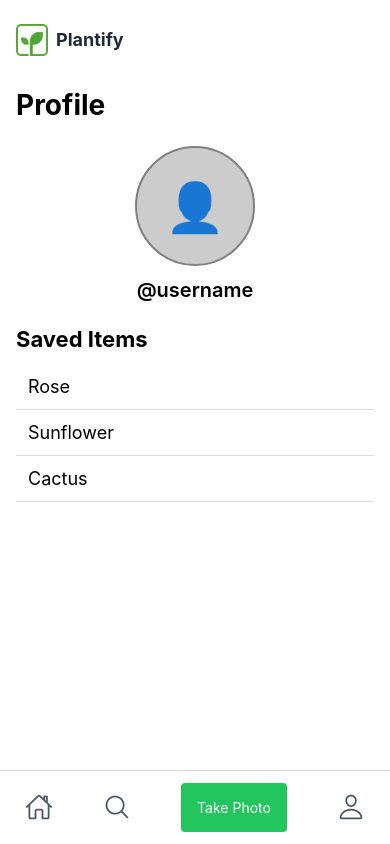
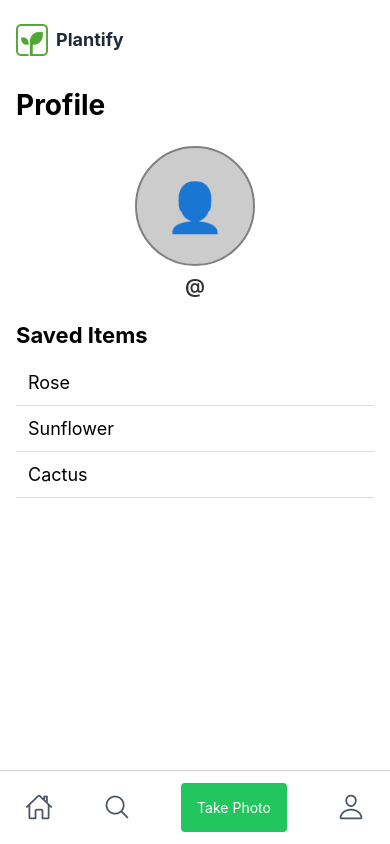
Before and after one commit to Calscode/Plantify-V3, a React Native app: screen /Profile in a window 390 px wide. Built offline with nearby package versions, Linux system fonts and the light colour scheme.

Commit message:
user store in the profile page

```diff
--- a/App.tsx
+++ b/App.tsx
@@ -20,10 +20,12 @@ import { View } from 'react-native';
 import PlantDetailScreen from '~/components/Screens/PlantDetailCard';
 import ProfileScreen from '~/components/Screens/Profilescreen';
 import GardeningJournal from '~/components/Screens/DiaryScreen';
+import { UserProvider } from '~/components/UserContext';
 
 export type RootStackParamList = {
   Login: undefined;
   Home: { username: string };
+  Profile: { username: string };
   Discovery: undefined;
   HintsScreen: undefined;
   VegCard: undefined;
@@ -31,7 +33,6 @@ export type RootStackParamList = {
   FruitCard: undefined;
   HintsCard: undefined;
   PlantDetail: { plant: any };
-  Profile: undefined;
   Journal: undefined;
   QuizScreen: undefined;
   SearchScreen: undefined;
@@ -44,6 +45,7 @@ export default function App() {
   const [currentRoute, setCurrentRoute] = useState<string | undefined>('Login');
 
   return (
+    <UserProvider>
       <SafeAreaProvider>
         <NavigationContainer
           ref={navigationRef}
@@ -74,5 +76,6 @@ export default function App() {
           </View>
         </NavigationContainer>
       </SafeAreaProvider>
+    </UserProvider>
   );
 }
--- a/src/components/Screens/Homepage.tsx
+++ b/src/components/Screens/Homepage.tsx
@@ -5,10 +5,13 @@ import { RootStackParamList } from '../../../App';
 import PlantOnloadScreen from './PlantOnloadScreen';
 import WeatherBox from '../WeatherBox';
 import QuizButton from '../QuizButton';
+import { useUser } from '../UserContext';
 
 type Props = NativeStackScreenProps<RootStackParamList, 'Home'>;
 
-const Homepage = ({ navigation }: Props) => {
+const Homepage = ({ navigation, route }: Props) => {
+const { username } = useUser();
+
   const [groupIndex, setGroupIndex] = useState(0);
 
   const handleTakeQuiz = () => {
@@ -18,7 +21,7 @@ const Homepage = ({ navigation }: Props) => {
 
   return (
     <View style={styles.container}>
-      <Text style={styles.title}>🌿 Welcome to Plantify!</Text>
+      <Text style={styles.title}>🌿 Welcome to Plantify, {username}!</Text>
 
       <View style={styles.topRow}>
         <PlantOnloadScreen />
@@ -39,9 +42,6 @@ const Homepage = ({ navigation }: Props) => {
             color="#4CAF50"
           />
         </View>
-        {/* <View style={styles.buttonWrapper}>
-          <Button title="Take Quiz 🌿" onPress={handleTakeQuiz} color="#10b981" />
-        </View> */}
       </View>
 
       <View style={styles.buttonWrapper}>
@@ -64,11 +64,12 @@ const styles = StyleSheet.create({
     paddingHorizontal: 20,
     paddingTop: 40,
   },
-    rightColumn: {
-     flex: 1,
-  justifyContent: 'space-between',
-  alignItems: 'flex-end',
-  height: 200,
+  title: {
+    fontSize: 24,
+    marginBottom: 30,
+    color: '#14532d',
+    fontWeight: 'bold',
+    textAlign: 'center',
   },
   topRow: {
     flexDirection: 'row',
@@ -78,12 +79,11 @@ const styles = StyleSheet.create({
     marginBottom: 30,
     alignItems: 'flex-start',
   },
-  title: {
-    fontSize: 24,
-    marginBottom: 30,
-    color: '#14532d',
-    fontWeight: 'bold',
-    textAlign: 'center',
+  rightColumn: {
+    flex: 1,
+    justifyContent: 'space-between',
+    alignItems: 'flex-end',
+    height: 200,
   },
   buttonRow: {
     flexDirection: 'row',
--- a/src/components/Screens/LoginScreen.tsx
+++ b/src/components/Screens/LoginScreen.tsx
@@ -4,14 +4,17 @@ import React, { useState } from 'react';
 import { View, Text, TextInput, TouchableOpacity, StyleSheet } from 'react-native';
 import { NativeStackScreenProps } from '@react-navigation/native-stack';
 import { RootStackParamList } from '../../../App';
+import { useUser } from '../UserContext';
 
 type Props = NativeStackScreenProps<RootStackParamList, 'Login'>;
 
 const LoginScreen = ({ navigation }: Props) => {
-  const [username, setUsername] = useState('');
+  const [username, setLocalUsername] = useState('');
+  const { setUsername } = useUser();
 
   const handleContinue = () => {
-    navigation.replace('Home', { username: username.trim() });
+    setUsername(username.trim()); // Save to context
+    navigation.replace('Home');
   };
 
   const handleGuest = () => {
@@ -25,16 +28,17 @@ const LoginScreen = ({ navigation }: Props) => {
         style={styles.input}
         placeholder="Enter a username"
         value={username}
-        onChangeText={setUsername}
+        onChangeText={setLocalUsername}
       />
       <TouchableOpacity
         style={[styles.button, { backgroundColor: '#10b981' }]}
         disabled={!username.trim()}
-        onPress={handleContinue}
-      >
+        onPress={handleContinue}>
         <Text style={styles.buttonText}>Continue</Text>
       </TouchableOpacity>
-      <TouchableOpacity style={[styles.button, { backgroundColor: '#6b7280' }]} onPress={handleGuest}>
+      <TouchableOpacity
+        style={[styles.button, { backgroundColor: '#6b7280' }]}
+        onPress={handleGuest}>
         <Text style={styles.buttonText}>Sign in as Guest</Text>
       </TouchableOpacity>
     </View>
--- a/src/components/Screens/Profilescreen.tsx
+++ b/src/components/Screens/Profilescreen.tsx
@@ -1,10 +1,18 @@
 import React, { useState } from 'react';
 import { View, Text, TouchableOpacity, Image, FlatList, StyleSheet } from 'react-native';
 import * as ImagePicker from 'expo-image-picker';
+import { NativeStackScreenProps } from '@react-navigation/native-stack';
+import { useRoute } from '@react-navigation/native';
+import { useUser } from '../UserContext';
+import { RootStackParamList } from '../../../App';
+
+type Props = NativeStackScreenProps<RootStackParamList, 'Profile'>;
 
 export default function ProfileScreen() {
+  const route = useRoute();
+  const { username } = useUser();
+
    const [avatarUri, setAvatarUri] = useState<string | null>(null);
-  const username = '@username';
 
   const savedItems = [
     { id: '1', name: 'Rose' },
@@ -33,7 +41,8 @@ export default function ProfileScreen() {
         <Text style={styles.title}>Profile</Text>
       </View>
 
-      <TouchableOpacity style={styles.avatarButton} onPress={pickAvatar}>
+ <View style={styles.avatarSection}>
+  <TouchableOpacity onPress={pickAvatar}>
     {avatarUri ? (
       <Image source={{ uri: avatarUri }} style={styles.avatar} />
     ) : (
@@ -43,7 +52,8 @@ export default function ProfileScreen() {
     )}
   </TouchableOpacity>
 
-      <Text style={styles.username}>{username}</Text>
+  <Text style={styles.username}>@{username}</Text>
+</View>
 
       <Text style={styles.savedTitle}>Saved Items</Text>
       <FlatList
@@ -99,12 +109,7 @@ const styles = StyleSheet.create({
     fontSize: 48,
     color: 'grey',
   },
-  username: {
-    fontSize: 20,
-    fontWeight: '600',
-    textAlign: 'center',
-    marginBottom: 24,
-  },
+
   savedTitle: {
     fontSize: 22,
     fontWeight: 'bold',
@@ -118,4 +123,14 @@ const styles = StyleSheet.create({
   savedItemText: {
     fontSize: 18,
   },
+  avatarSection: {
+  alignItems: 'center',
+  marginBottom: 24,
+},
+username: {
+  fontSize: 20,
+  fontWeight: '600',
+  marginTop: 8,
+  color: '#333',
+},
 });
--- /dev/null
+++ b/src/components/UserContext.tsx
@@ -0,0 +1,26 @@
+// context/UserContext.tsx
+import React, { createContext, useContext, useState, ReactNode } from 'react';
+
+type UserContextType = {
+  username: string;
+  setUsername: (name: string) => void;
+};
+
+const UserContext = createContext<UserContextType | null>(null);
+
+export const UserProvider = ({ children }: { children: ReactNode }) => {
+  const [username, setUsername] = useState('');
+  return (
+    <UserContext.Provider value={{ username, setUsername }}>
+      {children}
+    </UserContext.Provider>
+  );
+};
+
+export const useUser = () => {
+  const context = useContext(UserContext);
+  if (!context) {
+    throw new Error('useUser must be used within a UserProvider');
+  }
+  return context;
+};
--- a/src/navigation/ButtonBar.tsx
+++ b/src/navigation/ButtonBar.tsx
@@ -4,33 +4,28 @@ import { useNavigation } from '@react-navigation/native';
 import { Ionicons } from '@expo/vector-icons';
 import { SafeAreaView } from 'react-native-safe-area-context';
 import { CameraButton } from '../components/Camera/CameraButton';
+import { useUser } from '~/components/UserContext';
+
+
+type ButtonBarProps = {
+  username: string;
+};
 
 export const ButtonBar = () => {
   const navigation = useNavigation();
+  const { username } = useUser(); // ✅ Now correctly placed
 
   return (
     <SafeAreaView edges={['bottom']} style={{ backgroundColor: 'white' }}>
       <View className="flex-row items-center justify-around border-t border-gray-300 bg-white py-3">
-        <TouchableOpacity
-          className="items-center"
-          onPress={() => navigation.navigate('Home')}
-          accessibilityLabel="Go to Home">
+        <TouchableOpacity onPress={() => navigation.navigate('Home')}>
           <Ionicons name="home-outline" size={28} color="#4B5563" />
         </TouchableOpacity>
-
-        <TouchableOpacity
-          className="items-center"
-          onPress={() => navigation.navigate('SearchScreen')}
-          accessibilityLabel="Go to Search">
+        <TouchableOpacity onPress={() => navigation.navigate('SearchScreen')}>
           <Ionicons name="search-outline" size={28} color="#4B5563" />
         </TouchableOpacity>
-
         <CameraButton />
-
-        <TouchableOpacity
-          className="items-center"
-          onPress={() => navigation.navigate('Profile')}
-          accessibilityLabel="Go to Profile">
+        <TouchableOpacity onPress={() => navigation.navigate('Profile', { username })}>
           <Ionicons name="person-outline" size={28} color="#4B5563" />
         </TouchableOpacity>
       </View>
```
Lines whose indentation alone changed are shown as unchanged.
